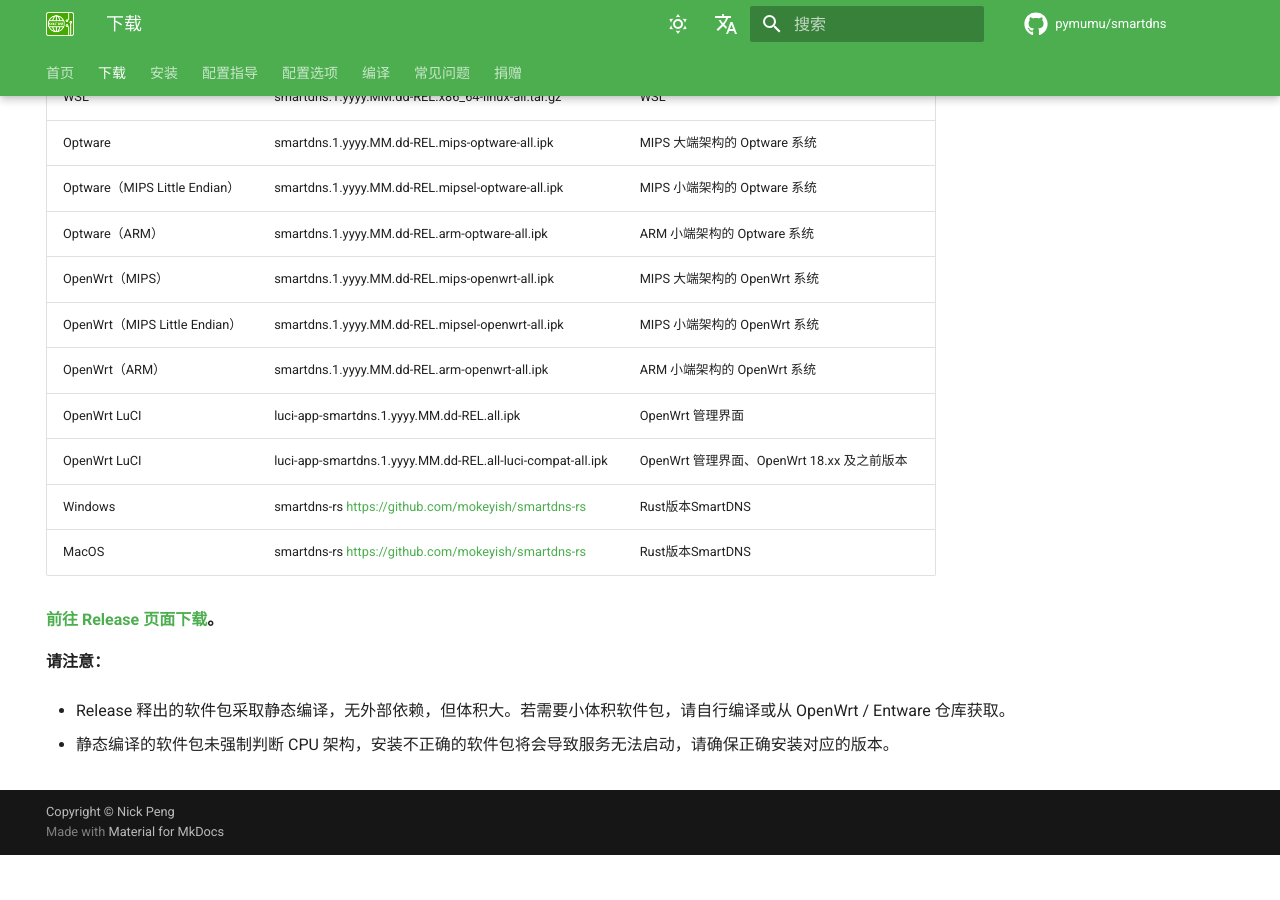
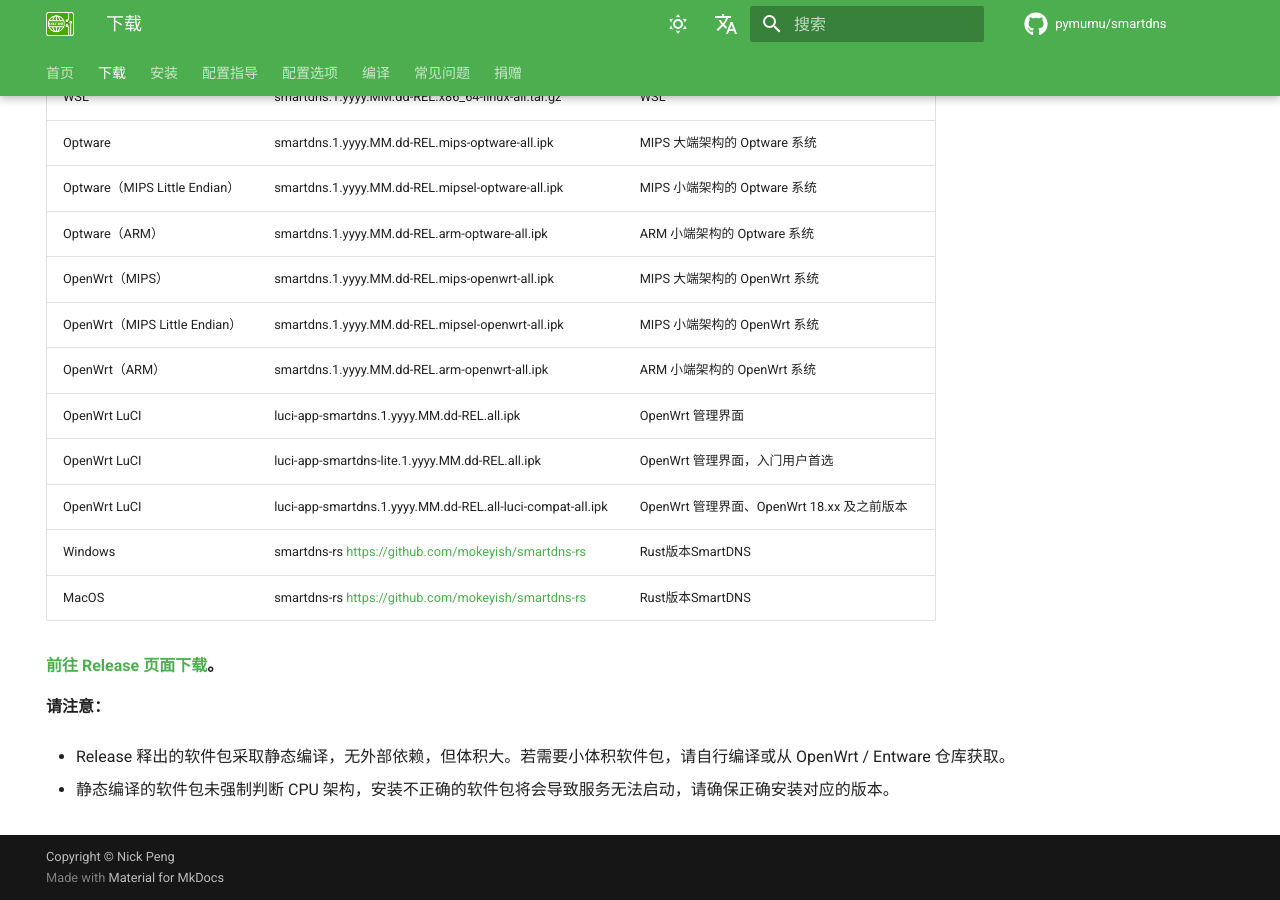
Before and after one commit to pymumu/smartdns, an MkDocs documentation site: the page built from docs/download.md, in a window 1280 px wide and 900 px high, scrolled down 1122 px. Built offline with MkDocs 1.6.1 and Material for MkDocs 9.7.7, drawn with Linux system fonts in a browser that asks for light colours; comment, search, counter and statistics services are not loaded; before the commit the page ends 1977 px from its top, so only the background shows below that.

Commit message:
update download pages.

```diff
--- a/docs/download.md
+++ b/docs/download.md
@@ -41,6 +41,7 @@
 | OpenWrt（MIPS Little Endian） | smartdns.1.yyyy.MM.dd-REL.mipsel-openwrt-all.ipk | MIPS 小端架构的 OpenWrt 系统 |
 | OpenWrt（ARM） | smartdns.1.yyyy.MM.dd-REL.arm-openwrt-all.ipk | ARM 小端架构的 OpenWrt 系统 |
 | OpenWrt LuCI | luci-app-smartdns.1.yyyy.MM.dd-REL.all.ipk | OpenWrt 管理界面 |
+| OpenWrt LuCI | luci-app-smartdns-lite.1.yyyy.MM.dd-REL.all.ipk | OpenWrt 管理界面，入门用户首选 |
 | OpenWrt LuCI | luci-app-smartdns.1.yyyy.MM.dd-REL.all-luci-compat-all.ipk | OpenWrt 管理界面、OpenWrt 18.xx 及之前版本 |
 | Windows | smartdns-rs [https://github.com/mokeyish/smartdns-rs](https://github.com/mokeyish/smartdns-rs) | Rust版本SmartDNS | [Rust版本SmartDNS](https://github.com/mokeyish/smartdns-rs) |
 | MacOS | smartdns-rs [https://github.com/mokeyish/smartdns-rs](https://github.com/mokeyish/smartdns-rs) | Rust版本SmartDNS |
```
Also changed, not shown: en/docs/download.md (+1 -0 lines).
